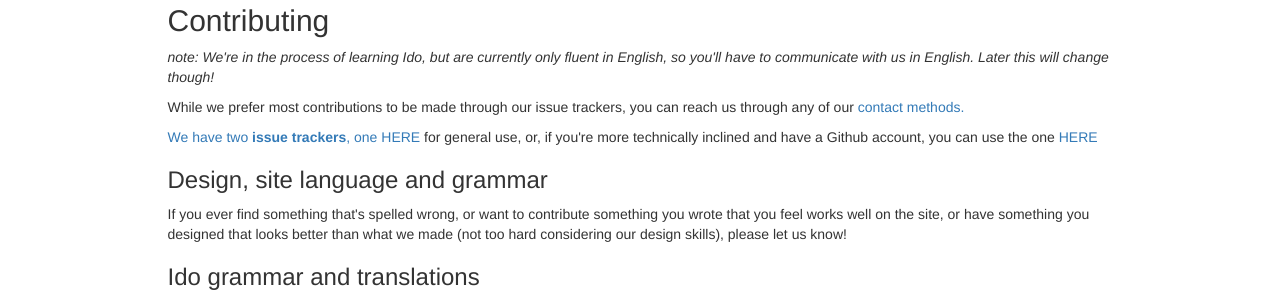
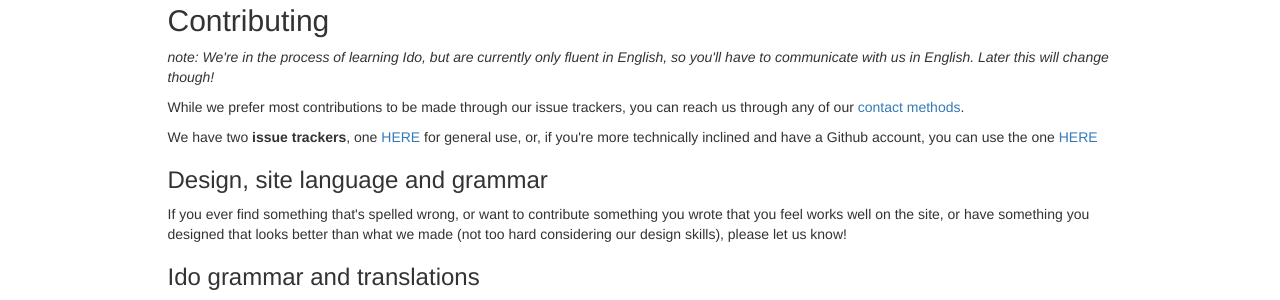
Before and after one commit to mkeedlinger/I-duh, a Jekyll site: the page built from about.html, in a window 1280 px wide. Shown: the part 576-876 px from the top of the page. Built offline with Jekyll 4.4.1, drawn with Linux system fonts in a browser that asks for light colours; nearby versions of some CDN libraries.

Commit message:
completed that a tag

```diff
--- a/about.html
+++ b/about.html
@@ -28,7 +28,7 @@ title: About
         ## Contributing
         _note: We're in the process of learning Ido, but are currently only fluent in English, so you'll have to communicate with us in English. Later this will change though!_
 
-        While we prefer most contributions to be made through our issue trackers, you can reach us through any of our <a href="#" class="contact-highlight">contact methods</span>.
+        While we prefer most contributions to be made through our issue trackers, you can reach us through any of our <a href="#" class="contact-highlight">contact methods</a>.
 
         We have two **issue trackers**, one [HERE](https://bitbucket.org/mkeedlinger/ido/issues/new) for general use, or, if you're more technically inclined and have a Github account, you can use the one [HERE](https://github.com/mkeedlinger/ido/issues)
 
```
